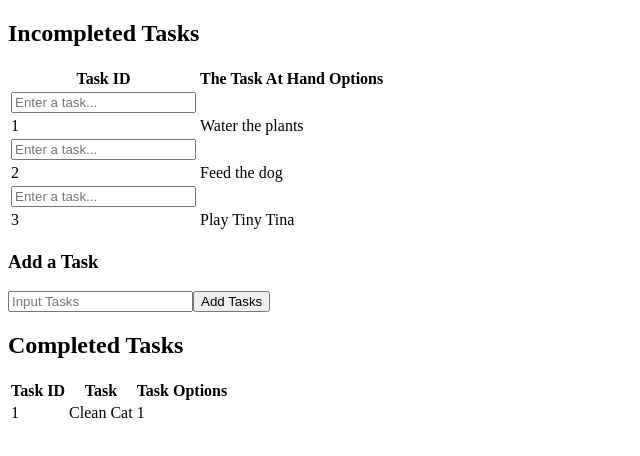
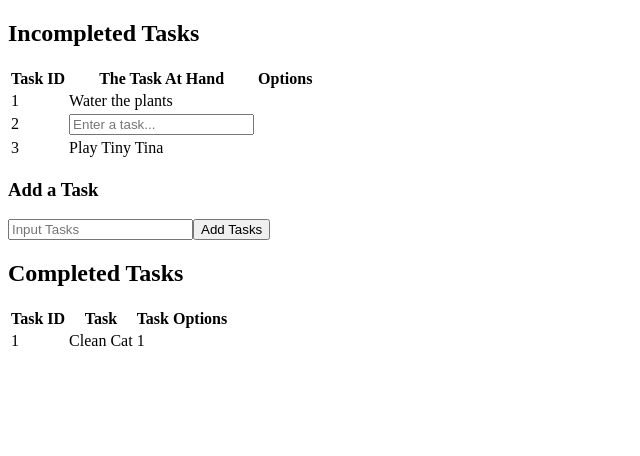
Before and after one commit to nedel20/vettect-project-2, a React (Create React App) app: page / in a window 1280 px wide. Shown: the top 456 px of the page, without its empty margins (0-640 px from the left). Built offline with nearby package versions, Linux system fonts and the light colour scheme.

Commit message:
formatting editContent

```diff
--- a/src/Components/EditorReadOnly/EditContent.jsx
+++ b/src/Components/EditorReadOnly/EditContent.jsx
@@ -1,27 +1,31 @@
-import React from 'react'
-import { useRef } from 'react'
+import React from "react";
+import { useRef } from "react";
 
-const EditContent = () => {
 
+const EditContent = ({ parentTask,index }) => {
   // variable to pass data using useRef()
   const taskRef = useRef();
+  const handleEditClick =(event, parentTask) =>{
+event.preventDefault();
+setEditTask(parentTask.id);
+}
+
 
   return (
+    <tr>
 
-
-    <tr>
+      <td>{Number(index + 1)}</td>
       <td>
         <input
           type="text"
           required="required"
           placeholder="Enter a task..."
           ref={taskRef}
-        >
+        ></input>
 
-        </input>
       </td>
     </tr>
-  )
-}
+  );
+};
 
-export default EditContent
+export default EditContent;
--- a/src/Components/IncompleteTable.jsx
+++ b/src/Components/IncompleteTable.jsx
@@ -1,8 +1,14 @@
-import React, { Fragment } from "react";
+import React, { Fragment,useState }  from "react";
 import EditContent from "./EditorReadOnly/EditContent";
 import ReadOnly from "./EditorReadOnly/ReadOnly";
 
+
 const IncompleteTable = ({ parentTasks }) => {
+
+    const [editTask, setEditTask] = useState(2);
+
+
+
   return (
     <>
       <h2>Incompleted Tasks</h2>
@@ -19,8 +25,11 @@ const IncompleteTable = ({ parentTasks }) => {
           {parentTasks.map((parentTask, index) => {
             return (
               <Fragment>
-                <EditContent />
-                <ReadOnly parentTask={parentTask} index={index} />
+               { editTask === parentTask.id ? <EditContent
+                parentTask={parentTask}
+                index={index}
+                /> :( <ReadOnly parentTask={parentTask} index={index} />)}
+
               </Fragment>
             );
           })}
```
Lines whose indentation alone changed are shown as unchanged.
